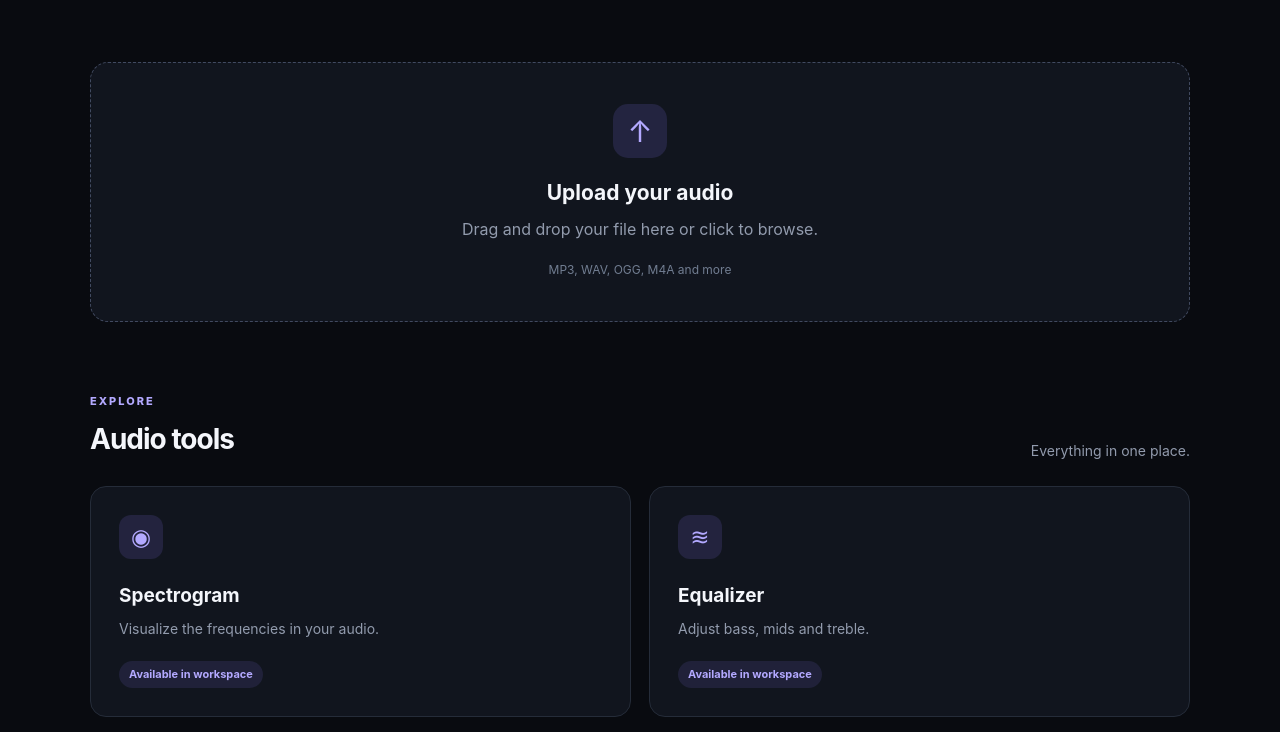
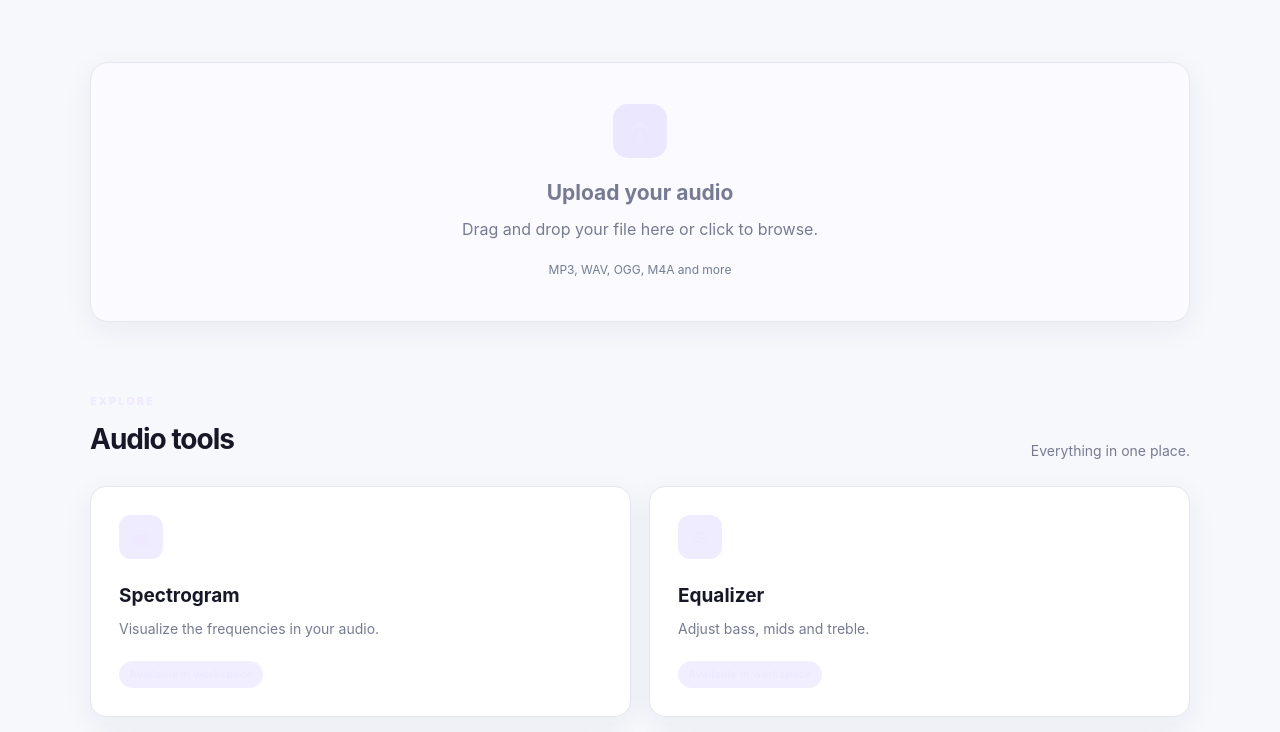
Before and after one commit to marination-eng/sound-dashboard, a plain HTML site: page index.html in a window 1280 px wide. Shown: the part 418-1150 px from the top of the page. Drawn offline with Linux system fonts and the light colour scheme.

Commit message:
Refactor styles for light mode and update variables

```diff
--- a/css/styles.css
+++ b/css/styles.css
@@ -2,16 +2,24 @@
 /* =================================
    SOUND DASHBOARD - MAIN STYLES
 ================================= */
+:root {
+    color-scheme: light;
 
-:root {
-    --background: #090b10;
-    --surface: #11151e;
-    --surface-hover: #191f2b;
-    --border: #252c39;
-    --text: #f4f6fb;
-    --muted: #929bad;
-    --accent: #8b7cff;
-    --accent-light: #b3a9ff;
+    --bg: #f7f8fc;
+    --surface: #ffffff;
+    --surface-2: #f1f2f8;
+    --border: #e5e7ef;
+
+    --text: #171827;
+    --muted: #777b91;
+
+    --accent: #7657e8;
+    --accent-hover: #6544d5;
+    --accent-light: #eee9ff;
+
+    --danger: #e05265;
+
+    --shadow: 0 8px 30px rgba(35, 30, 70, 0.06);
 }
 
 * {
@@ -493,3 +501,80 @@ select {
         padding: 16px;
     }
 }
+/* =========================
+   LIGHT MODE
+========================= */
+
+html,
+body {
+    background: var(--bg);
+    color: var(--text);
+}
+
+body {
+    color-scheme: light;
+}
+
+header,
+nav,
+footer {
+    color: var(--text);
+}
+
+.card,
+.editor-card,
+.workspace,
+.tool-card,
+.upload-box {
+    background: var(--surface);
+    border: 1px solid var(--border);
+    box-shadow: var(--shadow);
+}
+
+input,
+select,
+textarea,
+button:not(.primary-button) {
+    background: var(--surface-2);
+    color: var(--text);
+    border-color: var(--border);
+}
+
+input[type="range"] {
+    accent-color: var(--accent);
+}
+
+button,
+a {
+    transition: background 0.2s ease, color 0.2s ease;
+}
+
+button:hover {
+    filter: brightness(0.97);
+}
+
+.upload-box {
+    background: #fafaff;
+}
+
+.upload-box.dragging {
+    background: var(--accent-light);
+    border-color: var(--accent);
+}
+
+.editor-description,
+p,
+label,
+.caption {
+    color: var(--muted);
+}
+
+#spectrogram,
+#waveform {
+    border-radius: 12px;
+}
+
+::selection {
+    background: var(--accent-light);
+    color: var(--accent);
+}
```
